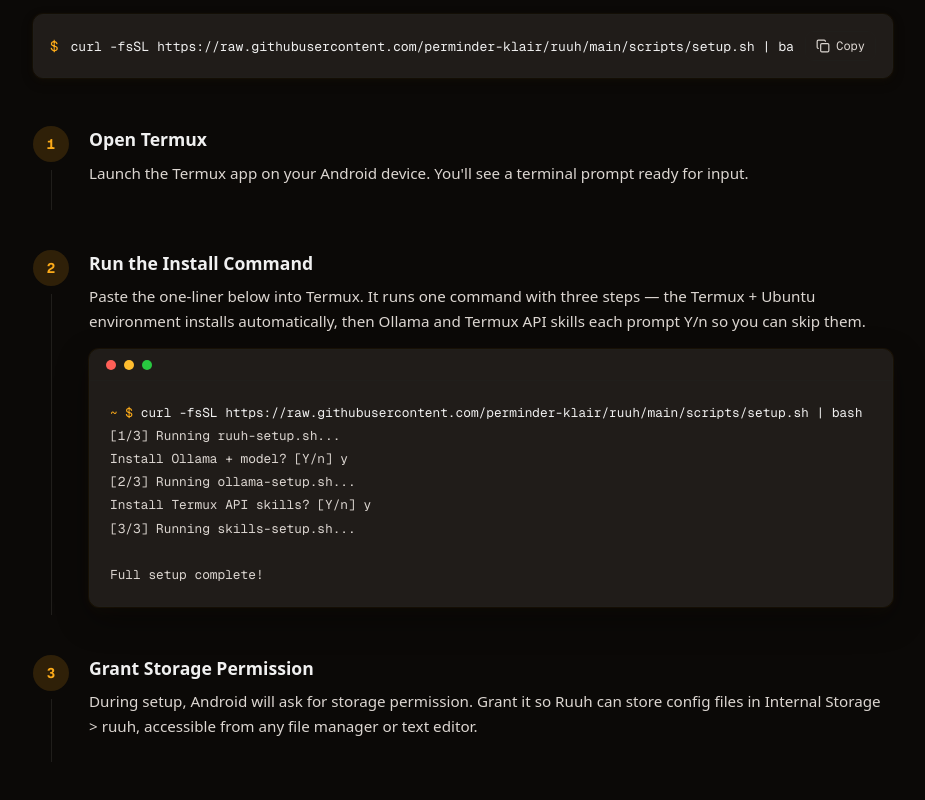
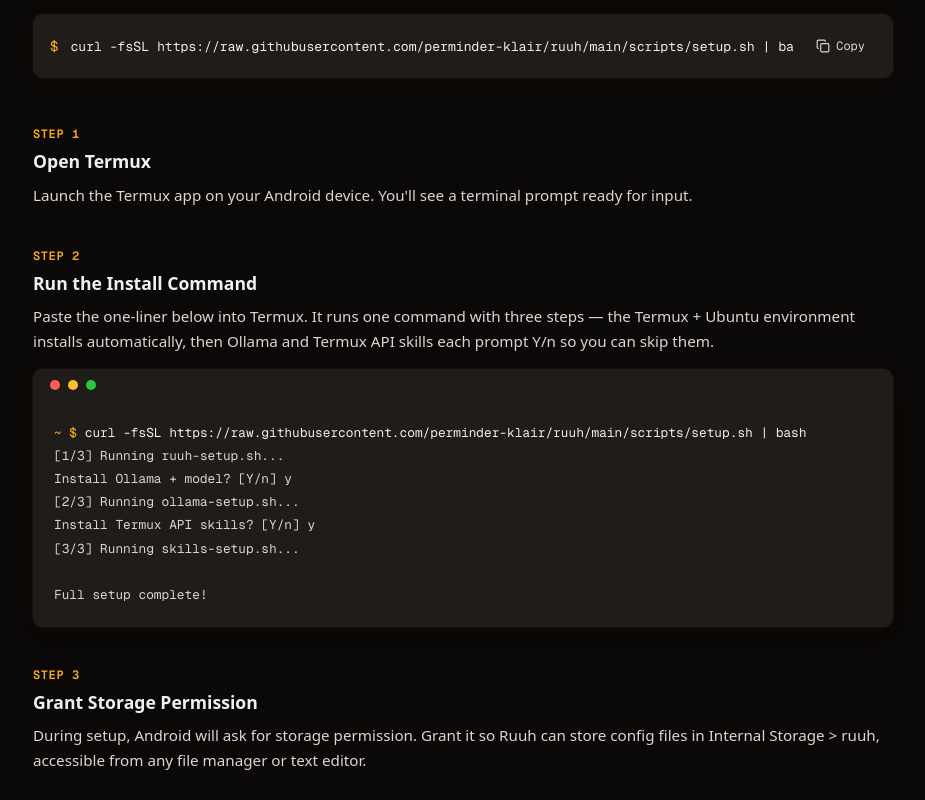
Before and after one commit to perminder-klair/ruuh, a Next.js app in the folder web/: page /docs in a window 1280 px wide. Shown: the part 1000-1800 px from the top of the page, without its empty margins (177-1102 px from the left). Built offline with nearby package versions, Linux system fonts and the light colour scheme.

Commit message:
styles fixes

```diff
--- a/web/app/docs/page.tsx
+++ b/web/app/docs/page.tsx
@@ -155,7 +155,7 @@
               Before you begin, make sure you have the following.
             </p>
           </AnimatedDiv>
-          <StaggerContainer className="grid grid-cols-1 gap-5 md:grid-cols-3">
+          <StaggerContainer className="grid grid-cols-1 gap-6 md:grid-cols-3">
             {prerequisites.map((item) => (
               <StaggerItem key={item.title}>
                 <div className="rounded-lg border border-border bg-card p-6 h-full">
@@ -224,19 +224,13 @@
             </div>
           </AnimatedDiv>
 
-          <div className="space-y-10">
+          <div className="mt-10 space-y-10">
             {setupSteps.map((step) => (
               <AnimatedSection key={step.step}>
-                <div className="flex gap-5">
-                  <div className="flex flex-col items-center">
-                    <span className="flex h-9 w-9 flex-shrink-0 items-center justify-center rounded-full bg-primary/15 font-mono text-sm font-bold text-primary">
-                      {step.step}
-                    </span>
-                    {step.step < setupSteps.length && (
-                      <div className="mt-2 flex-1 w-px bg-border" />
-                    )}
-                  </div>
-                  <div className="flex-1 pb-2">
+                <div>
+                  <p className="mb-1.5 font-mono text-xs font-semibold uppercase tracking-wider text-primary">
+                    Step {step.step}
+                  </p>
                   <h3 className="mb-2 text-[1.1rem] font-semibold">
                     {step.title}
                   </h3>
@@ -270,7 +264,6 @@
                       </div>
                     </div>
                   )}
-                  </div>
                 </div>
               </AnimatedSection>
             ))}
@@ -395,13 +388,12 @@
               keys, no internet, no data leaving your device.
             </p>
           </AnimatedDiv>
-          <AnimatedSection>
-            <div className="space-y-6">
-              <div className="flex gap-5">
-                <span className="flex h-9 w-9 flex-shrink-0 items-center justify-center rounded-full bg-primary/15 font-mono text-sm font-bold text-primary">
-                  1
-                </span>
+          <AnimatedSection className="mt-10">
+            <div className="space-y-10">
               <div>
+                <p className="mb-1.5 font-mono text-xs font-semibold uppercase tracking-wider text-primary">
+                  Step 1
+                </p>
                 <h3 className="mb-2 text-[1.05rem] font-semibold">
                   Already installed?
                 </h3>
@@ -423,12 +415,10 @@
                   </div>
                 </div>
               </div>
-              </div>
-              <div className="flex gap-5">
-                <span className="flex h-9 w-9 flex-shrink-0 items-center justify-center rounded-full bg-primary/15 font-mono text-sm font-bold text-primary">
-                  2
-                </span>
-                <div className="flex-1">
+              <div>
+                <p className="mb-1.5 font-mono text-xs font-semibold uppercase tracking-wider text-primary">
+                  Step 2
+                </p>
                 <h3 className="mb-2 text-[1.05rem] font-semibold">
                   Install separately
                 </h3>
@@ -455,12 +445,10 @@
                   </div>
                 </div>
               </div>
-              </div>
-              <div className="flex gap-5">
-                <span className="flex h-9 w-9 flex-shrink-0 items-center justify-center rounded-full bg-primary/15 font-mono text-sm font-bold text-primary">
-                  3
-                </span>
-                <div className="flex-1">
+              <div>
+                <p className="mb-1.5 font-mono text-xs font-semibold uppercase tracking-wider text-primary">
+                  Step 3
+                </p>
                 <h3 className="mb-2 text-[1.05rem] font-semibold">
                   How it works
                 </h3>
@@ -471,7 +459,6 @@
                   starts the Ollama server, launches the agent with the local
                   model, and stops Ollama when you exit. No API keys needed.
                 </p>
-                </div>
               </div>
             </div>
           </AnimatedSection>
```
Lines whose indentation alone changed are shown as unchanged.
